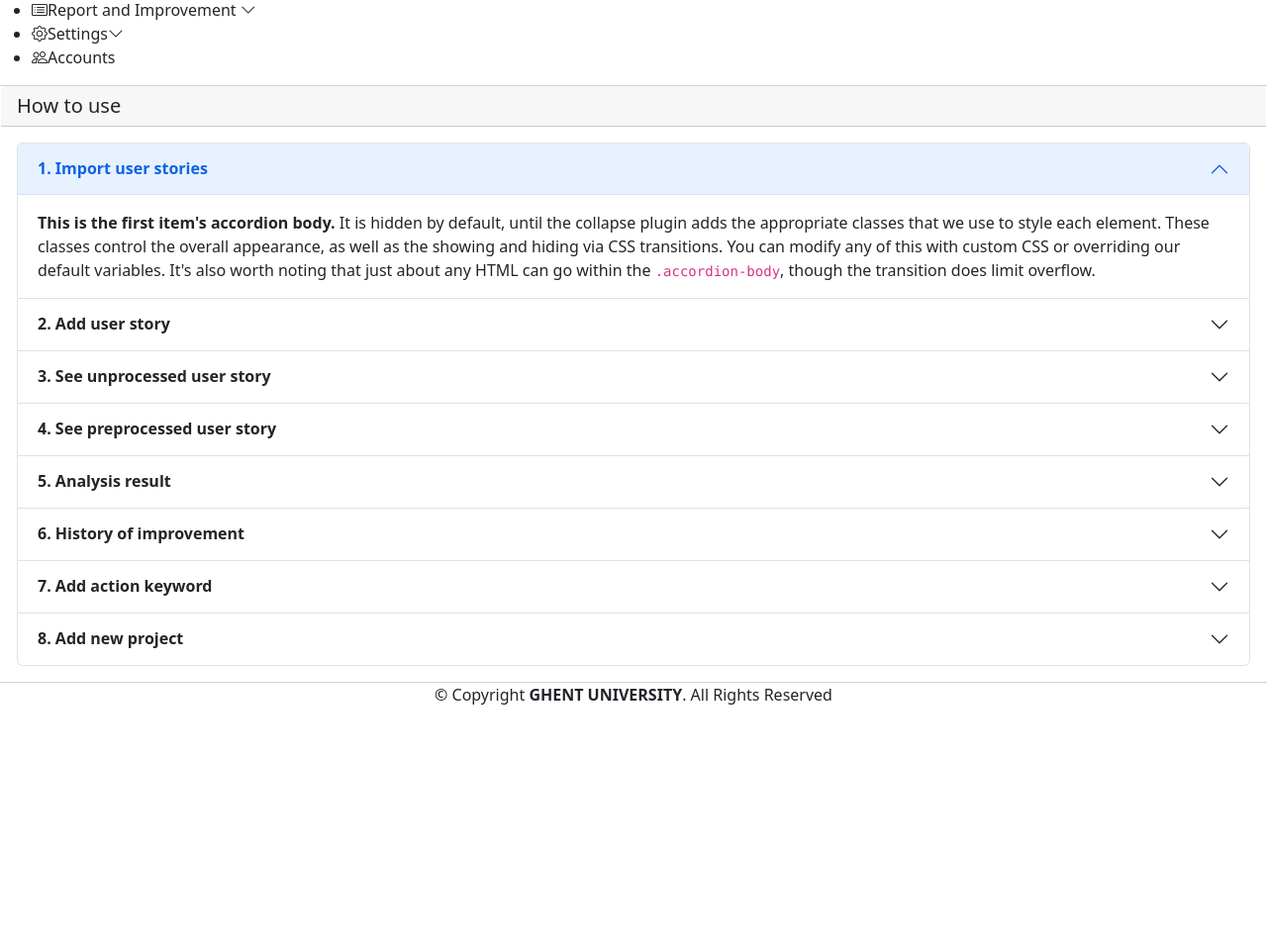
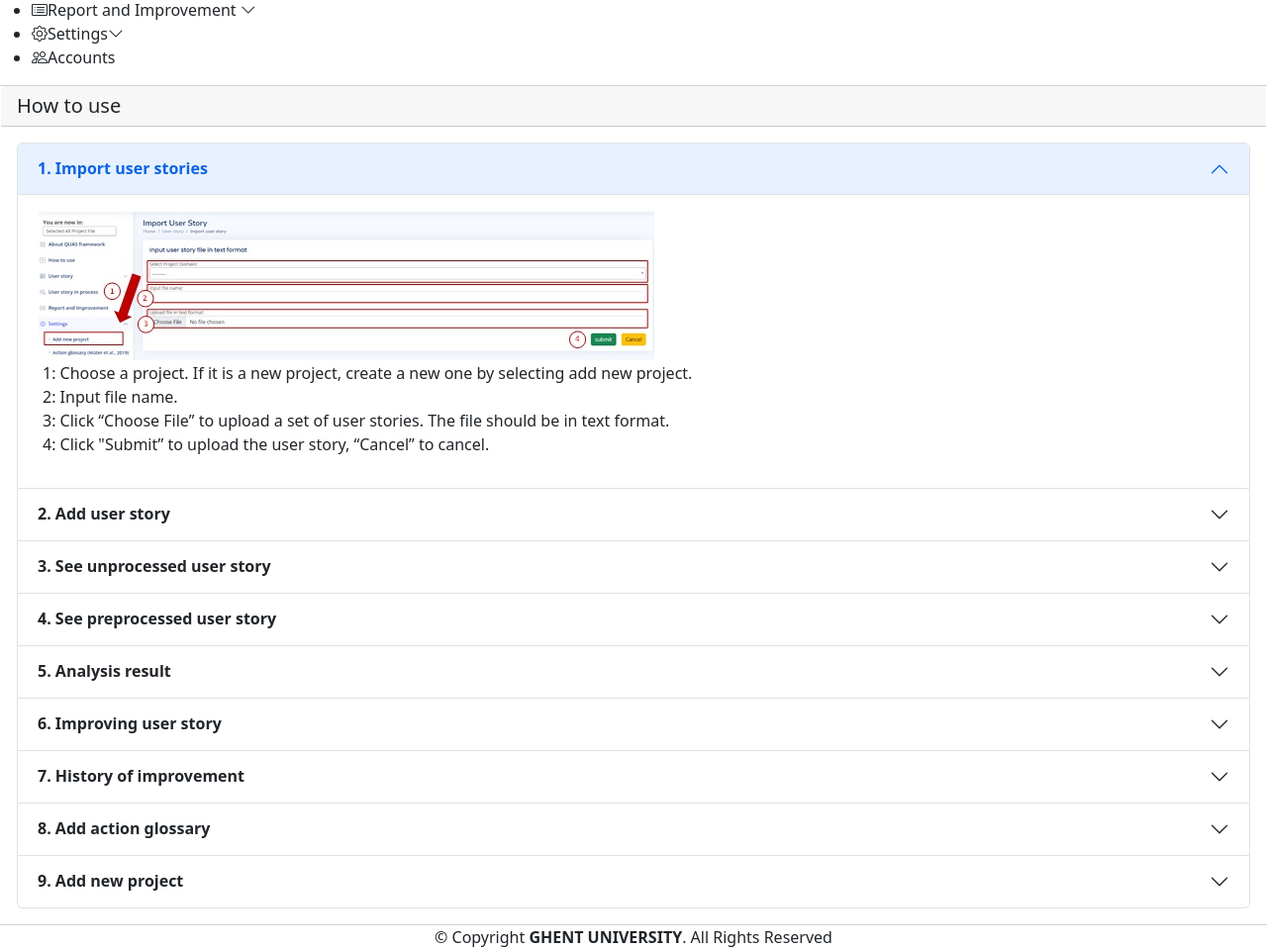
Before and after one commit to anisamna/one_page_ambiguity, a Django app: page /how-to-use/ in a window 1280 px wide. Shown: the part 228-1187 px from the top of the page at 99% size. Before the commit the page ends 940 px from the top, so only its background shows below. Run offline with Django 4.2, Linux system fonts and the light colour scheme; the visitor is signed in with stand-in values (Sample User, id 1); data that the repository does not hold is empty; some libraries are stand-ins or nearby versions.

Commit message:
update template how to use

```diff
--- a/templates/how_to_use.html
+++ b/templates/how_to_use.html
@@ -1,6 +1,17 @@
 {% extends 'base.html' %}
+{% load static %}
+{% block title %}{{ title }}{% endblock title %}
 
-{% block title %}{{ title }}{% endblock title %}
+
+{% block styles %}
+{{ block.super }}
+<style>
+  .list-accordion {
+    list-style-type: none;
+    padding-left: 5px;
+  }
+</style>
+{% endblock %}
 
 {% block contentLeft %}
 <div class="card">
@@ -17,7 +28,13 @@
         </h2>
         <div id="collapseOne" class="accordion-collapse collapse show" aria-labelledby="headingOne" data-bs-parent="#accordionExample" style="">
           <div class="accordion-body">
-            <strong>This is the first item's accordion body.</strong> It is hidden by default, until the collapse plugin adds the appropriate classes that we use to style each element. These classes control the overall appearance, as well as the showing and hiding via CSS transitions. You can modify any of this with custom CSS or overriding our default variables. It's also worth noting that just about any HTML can go within the <code>.accordion-body</code>, though the transition does limit overflow.
+            <img src="{% static 'images/how_to/import_us.jpg' %}" class="image-accordion" />
+            <ul class="list-accordion">
+              <li>1: Choose a project. If it is a new project, create a new one by selecting add new project.</li>
+              <li>2: Input file name.</li>
+              <li>3: Click “Choose File” to upload a set of user stories. The file should be in text format.</li>
+              <li>4: Click "Submit” to upload the user story, “Cancel” to cancel.</li>
+            </ul>
           </div>
         </div>
       </div>
@@ -29,7 +46,13 @@
         </h2>
         <div id="collapseTwo" class="accordion-collapse collapse" aria-labelledby="headingTwo" data-bs-parent="#accordionExample">
           <div class="accordion-body">
-            <strong>This is the second item's accordion body.</strong> It is hidden by default, until the collapse plugin adds the appropriate classes that we use to style each element. These classes control the overall appearance, as well as the showing and hiding via CSS transitions. You can modify any of this with custom CSS or overriding our default variables. It's also worth noting that just about any HTML can go within the <code>.accordion-body</code>, though the transition does limit overflow.
+            <img src="{% static 'images/how_to/add_us.jpg' %}" class="image-accordion" />
+            <ul class="list-accordion">
+              <li>1: 	Choose a project. If it is a new project, create a new one by selecting add new project.</li>
+              <li>2: 	Select a file where you want to add your user story. If it is a new user story and not part of any existing file, create a new file and name it.</li>
+              <li>3: 	Write your user story using the Connextra template.</li>
+              <li>4: 	Click “Submit” to finish.</li>
+            </ul>
           </div>
         </div>
       </div>
@@ -41,7 +64,14 @@
         </h2>
         <div id="collapseThree" class="accordion-collapse collapse" aria-labelledby="headingThree" data-bs-parent="#accordionExample">
           <div class="accordion-body">
-            <strong>This is the third item's accordion body.</strong> It is hidden by default, until the collapse plugin adds the appropriate classes that we use to style each element. These classes control the overall appearance, as well as the showing and hiding via CSS transitions. You can modify any of this with custom CSS or overriding our default variables. It's also worth noting that just about any HTML can go within the <code>.accordion-body</code>, though the transition does limit overflow.
+            <img src="{% static 'images/how_to/see_unprocessed.jpg' %}" class="image-accordion" />
+            <ul class="list-accordion">
+              <li>•	To see a list of uploaded user stories, select “User story in process - see unprocessed user story”.</li>
+              <li>•	Click “preprocessing” to preprocess user stories.</li>
+              <li>•	Click “show content” to see the file contents.</li>
+              <li>•	Click “edit” to replace the file.</li>
+              <li>•	Click "delete” to remove user stories along with their analysis and results.</li>
+            </ul>
           </div>
         </div>
       </div>
@@ -53,7 +83,14 @@
         </h2>
         <div id="collapseFour" class="accordion-collapse collapse" aria-labelledby="headingFour" data-bs-parent="#accordionExample">
           <div class="accordion-body">
-            <strong>This is the third item's accordion body.</strong> It is hidden by default, until the collapse plugin adds the appropriate classes that we use to style each element. These classes control the overall appearance, as well as the showing and hiding via CSS transitions. You can modify any of this with custom CSS or overriding our default variables. It's also worth noting that just about any HTML can go within the <code>.accordion-body</code>, though the transition does limit overflow.
+            <img src="{% static 'images/how_to/see_preprocessed.jpg' %}" class="image-accordion" />
+            <ul class="list-accordion">
+              <li>1: To see a list of user stories that have been preprocessed and are ready for analysis, click on “User story in process – see preprocessed user story”.</li>
+              <li>2: Choose the project you wish to analyze.</li>
+              <li>3: Select at least two user stories for analysis.</li>
+              <li>4: Select quality criteria you want to assess.</li>
+              <li>5: Click “proceed” to initiate the process.</li>
+            </ul>
           </div>
         </div>
       </div>
@@ -65,43 +102,95 @@
         </h2>
         <div id="collapseFive" class="accordion-collapse collapse" aria-labelledby="headingFive" data-bs-parent="#accordionExample">
           <div class="accordion-body">
-            <strong>This is the third item's accordion body.</strong> It is hidden by default, until the collapse plugin adds the appropriate classes that we use to style each element. These classes control the overall appearance, as well as the showing and hiding via CSS transitions. You can modify any of this with custom CSS or overriding our default variables. It's also worth noting that just about any HTML can go within the <code>.accordion-body</code>, though the transition does limit overflow.
+            <img src="{% static 'images/how_to/analysis_result.jpg' %}" class="image-accordion" />
+            <ul class="list-accordion">
+              <li>1: 	To see the results of analysis, click on “Report and improvement - Analysis result”.</li>
+              <li>2: 	Select the project you wish to see the results.</li>
+              <li>3: 	Select the type of quality criteria you are interested in. For all quality criteria, select “All type”.</li>
+              <li>4: 	Select the potential problem related to RE quality that you want to see. To see all potential problems in RE, select “All potential problems”. To see all results without filtering, select “No selection”. To see only good-quality user stories, select "None”.</li>
+              <li>5: 	The results will be displayed according to the potential problem you have selected. To see all results without filtering, select “No selection” for potential problem.</li>
+              <li>6: 	Click “Filter” to display the results.</li>
+            </ul>
           </div>
         </div>
       </div>
       <div class="accordion-item">
         <h2 class="accordion-header" id="headingSix">
           <button class="accordion-button collapsed" type="button" data-bs-toggle="collapse" data-bs-target="#collapseSix" aria-expanded="false" aria-controls="collapseSix">
-            <strong>6. History of improvement</strong>
+            <strong>6. Improving user story</strong>
           </button>
         </h2>
         <div id="collapseSix" class="accordion-collapse collapse" aria-labelledby="headingSix" data-bs-parent="#accordionExample">
           <div class="accordion-body">
-            <strong>This is the third item's accordion body.</strong> It is hidden by default, until the collapse plugin adds the appropriate classes that we use to style each element. These classes control the overall appearance, as well as the showing and hiding via CSS transitions. You can modify any of this with custom CSS or overriding our default variables. It's also worth noting that just about any HTML can go within the <code>.accordion-body</code>, though the transition does limit overflow.
+            <img src="{% static 'images/how_to/improving_us_1.jpg' %}" class="image-accordion" />
+            <img src="{% static 'images/how_to/improving_us_2.jpg' %}" class="image-accordion" />
+            <ul class="list-accordion">
+              <li>1: To improve user story, click on “Report and improvement - Analysis result”.</li>
+              <li>2: Select user story you wish to improve, click on "Edit”.</li>
+              <li>3: On the next page, select the recommended terms in the drop-down menu. If none of them match your intended terms, click “add action keyword” and enter a new term.</li>
+              <li>4: Click “Submit” to keep the improvement or click “Back” to go back without saving.</li>
+              <li>5: To download the pdf file, click "Download pdf”</li>
+            </ul>
           </div>
         </div>
       </div>
       <div class="accordion-item">
         <h2 class="accordion-header" id="headingSeven">
           <button class="accordion-button collapsed" type="button" data-bs-toggle="collapse" data-bs-target="#collapseSeven" aria-expanded="false" aria-controls="collapseSeven">
-            <strong>7. Add action keyword</strong>
+            <strong>7. History of improvement</strong>
           </button>
         </h2>
         <div id="collapseSeven" class="accordion-collapse collapse" aria-labelledby="headingSeven" data-bs-parent="#accordionExample">
           <div class="accordion-body">
-            <strong>This is the third item's accordion body.</strong> It is hidden by default, until the collapse plugin adds the appropriate classes that we use to style each element. These classes control the overall appearance, as well as the showing and hiding via CSS transitions. You can modify any of this with custom CSS or overriding our default variables. It's also worth noting that just about any HTML can go within the <code>.accordion-body</code>, though the transition does limit overflow.
+            <img src="{% static 'images/how_to/history_improvement.jpg' %}" class="image-accordion" />
+            <ul class="list-accordion">
+              <li>1: To see the history of improvement, click "Report and improvement - History of improvement”</li>
+              <li>2: To select project and particular quality criteria, select a project and criteria from “all project” and “all status” drop-down menus.</li>
+              <li>3: Click “Filter” to filter the results.</li>
+              <li>4: Click “Download pdf” to print the results.</li>
+            </ul>
           </div>
         </div>
       </div>
       <div class="accordion-item">
         <h2 class="accordion-header" id="headingEight">
           <button class="accordion-button collapsed" type="button" data-bs-toggle="collapse" data-bs-target="#collapseEight" aria-expanded="false" aria-controls="collapseEight">
-            <strong>8. Add new project</strong>
+            <strong>8. Add action glossary</strong>
           </button>
         </h2>
         <div id="collapseEight" class="accordion-collapse collapse" aria-labelledby="headingEight" data-bs-parent="#accordionExample">
           <div class="accordion-body">
-            <strong>This is the third item's accordion body.</strong> It is hidden by default, until the collapse plugin adds the appropriate classes that we use to style each element. These classes control the overall appearance, as well as the showing and hiding via CSS transitions. You can modify any of this with custom CSS or overriding our default variables. It's also worth noting that just about any HTML can go within the <code>.accordion-body</code>, though the transition does limit overflow.
+            <img src="{% static 'images/how_to/add_action_1.jpg' %}" class="image-accordion" />
+            <img src="{% static 'images/how_to/add_action_2.jpg' %}" class="image-accordion" />
+            <img src="{% static 'images/how_to/add_action_3.jpg' %}" class="image-accordion" />
+            <ul class="list-accordion">
+              <li>1: To add a new action glossary, select “Settings - Action glossary (Müter, et al., 2019).</li>
+              <li>2: Click “add keyword” to add new keyword.</li>
+              <li>3: On the next page, enter a new keyword. Click “Submit” to save the new keyword, “Back” to go back without saving.</li>
+              <li>4: Click “add action” to add new action.</li>
+              <li>5: Select keyword from the drop-down menu.</li>
+              <li>6: Enter a new action.</li>
+              <li>7: Click “Submit” to save the new action, or click “Back” to go back without saving the new action.</li>
+            </ul>
+          </div>
+        </div>
+      </div>
+      <div class="accordion-item">
+        <h2 class="accordion-header" id="headingNine">
+          <button class="accordion-button collapsed" type="button" data-bs-toggle="collapse" data-bs-target="#collapseNine" aria-expanded="false" aria-controls="collapseNine">
+            <strong>9.	Add new project</strong>
+          </button>
+        </h2>
+        <div id="collapseNine" class="accordion-collapse collapse" aria-labelledby="headingNine" data-bs-parent="#accordionExample">
+          <div class="accordion-body">
+            <img src="{% static 'images/how_to/add_project_1.jpg' %}" class="image-accordion" />
+            <img src="{% static 'images/how_to/add_project_2.jpg' %}" class="image-accordion" />
+            <ul class="list-accordion">
+              <li>1: To add a new project, select “Settings - Add new project”.</li>
+              <li>2: Click “Add” to add new project.</li>
+              <li>3: Enter project name and project description, click “Submit” to add a new project.</li>
+              <li>4: Click “Edit to edit project name and project description, or click “Delete” to delete project name and project description.</li>
+            </ul>
           </div>
         </div>
       </div>
```
Also changed, not shown: inputUS/templates/inputUS/edit_userstory.html (+10 -10 lines), static/images/how_to/add_action_1.jpg (added), static/images/how_to/add_action_2.jpg (added), static/images/how_to/add_action_3.jpg (added), static/images/how_to/add_project_1.jpg (added), static/images/how_to/add_project_2.jpg (added), static/images/how_to/add_us.jpg (added), static/images/how_to/analysis_result.jpg (added), static/images/how_to/history_improvement.jpg (added), static/images/how_to/import_us.jpg (added), static/images/how_to/improving_us_1.jpg (added), static/images/how_to/improving_us_2.jpg (added), static/images/how_to/see_preprocessed.jpg (added), static/images/how_to/see_unprocessed.jpg (added).
